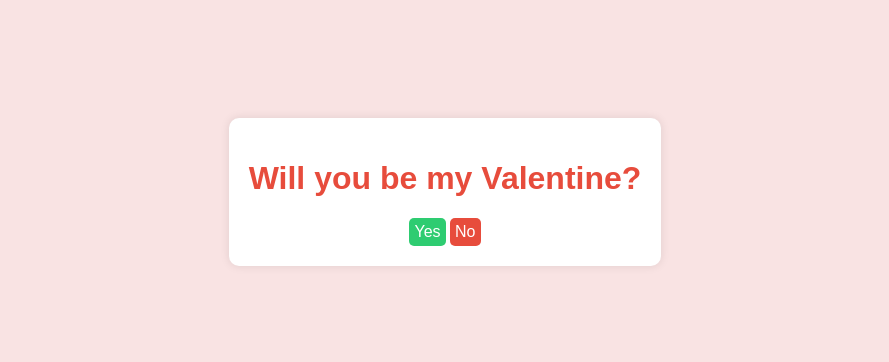
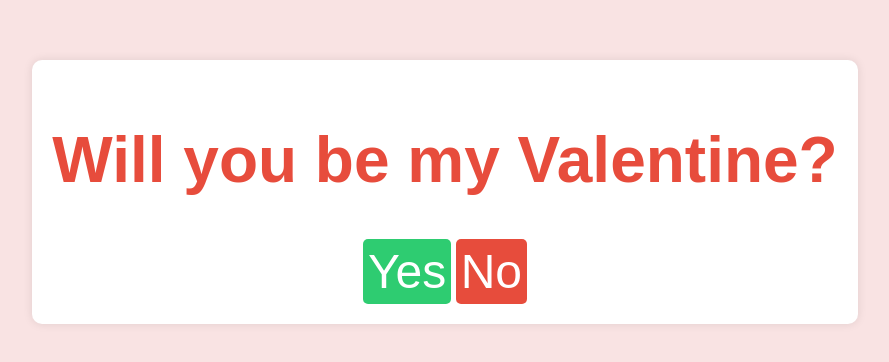
Before and after one commit to sunantha1/DayOne, a plain HTML site: page index.html in a window 1280 px wide. Shown: the part 208-570 px from the top of the page, without its empty margins (195-1084 px from the left). Drawn offline with Linux system fonts and the light colour scheme.

Commit message:
font size

```diff
--- a/style.css
+++ b/style.css
@@ -114,6 +114,7 @@
 
 h1 {
     color: #e74c3c;
+    font-size: 4em;
 }
 
 .buttons {
@@ -122,7 +123,7 @@ h1 {
 
 button {
     padding: 5px 5px;
-    font-size: 16px;
+    font-size: 3em;
     border: none;
     border-radius: 5px;
     cursor: pointer;
```
